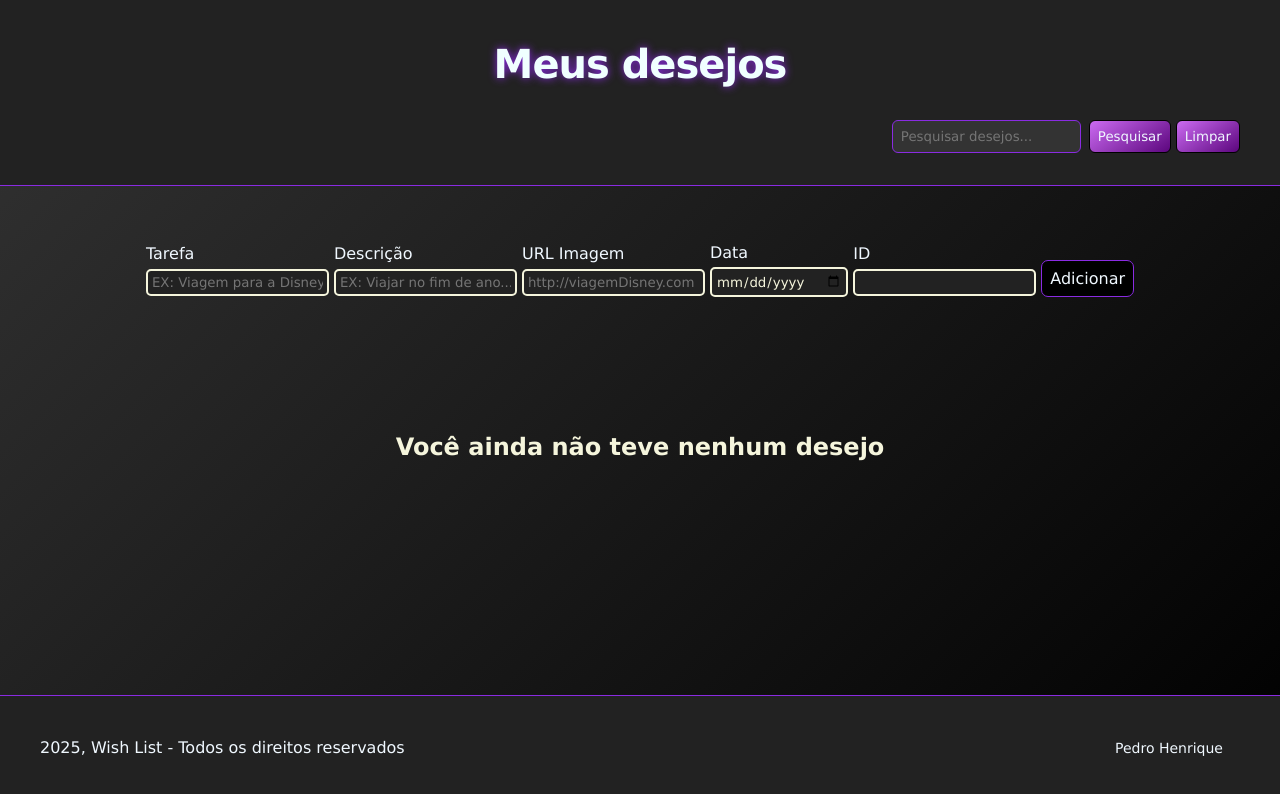
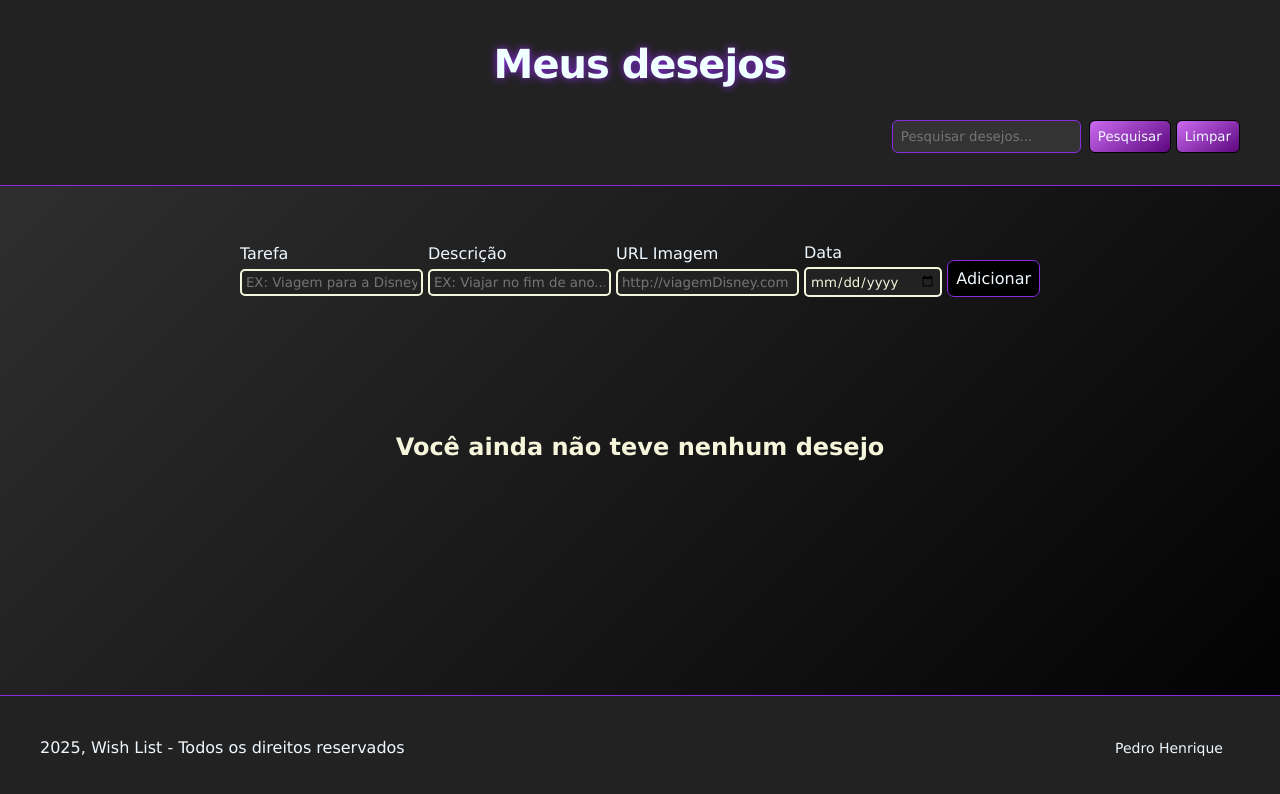
Before and after one commit to preudu-cmd-hash/wish-list, a React (Vite) app: page / in a window 1280 px wide. Shown: the top 794 px of the page. Built offline with nearby package versions, Linux system fonts and the light colour scheme.

Commit message:
adiciona id automático

```diff
--- a/src/App.jsx
+++ b/src/App.jsx
@@ -9,7 +9,6 @@ const DEFAULT_FORM = {
   description: "",
   urlImage: "",
   date: "",
-  id: "",
 };
 
 function App({ search }) {
@@ -19,6 +18,9 @@ function App({ search }) {
 
   const handleSubmit = (e) => {
     e.preventDefault();
+    const newId =
+      wishs.length > 0 ? Math.max(...wishs.map((w) => Number(w.id))) + 1 : 1;
+    const newWish = { ...form, id: newId };
     const updatedWishs = [...wishs, form];
     setWishs(updatedWishs);
     setForm(DEFAULT_FORM);
--- a/src/Components/AddItemForm/AddItemForm.jsx
+++ b/src/Components/AddItemForm/AddItemForm.jsx
@@ -52,16 +52,6 @@ export const AddItemForm = ({ handleSubmit, form, setForm }) => {
           onChange={handleChange}
         />
       </div>
-      <div className={styles.inputContainer}>
-        <label htmlFor="id">ID</label>
-        <input
-          type="number"
-          name="id"
-          required
-          value={form.id}
-          onChange={handleChange}
-        />
-      </div>
       <button className={styles.button} type="submit">
         Adicionar
       </button>
```
